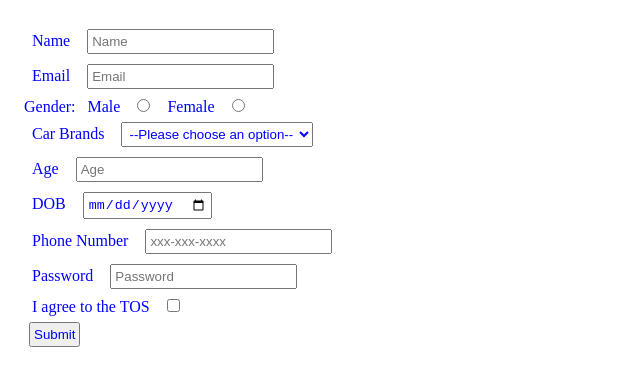
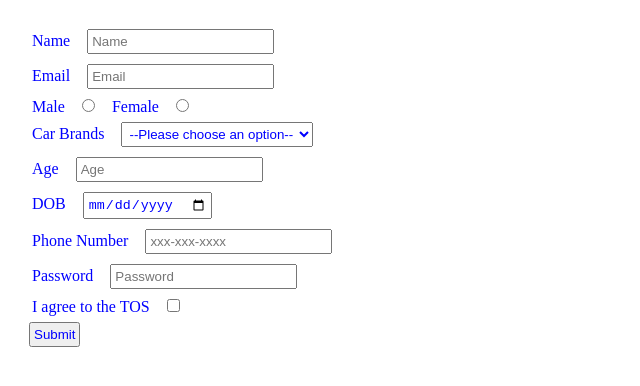
Before and after one commit to acciojob/signup-form-car-anup-bera77, a website: page main.html in a window 1280 px wide. Shown: the whole page, without its empty margins (0-640 px from the left). Drawn offline with Linux system fonts and the light colour scheme.

Commit message:
created a submission

```diff
--- a/main.html
+++ b/main.html
@@ -16,7 +16,6 @@
 		<input type ="email" id ="email" placeholder ="Email" required/>
 		<br>
 
-		Gender:
 		<label for= "gender_m" >Male</label>
 		<input type="radio" id ="gender_m" name = "gender" required/>
 		<label for= "gender_f" >Female</label>
```
